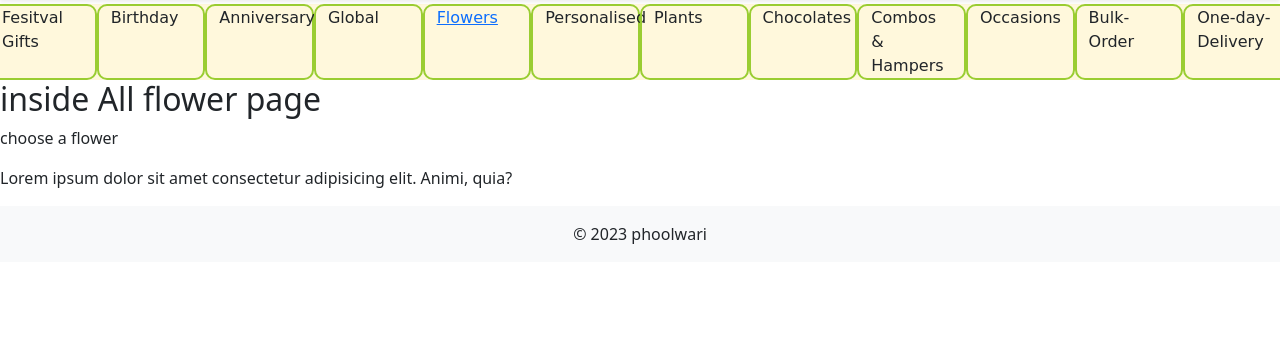
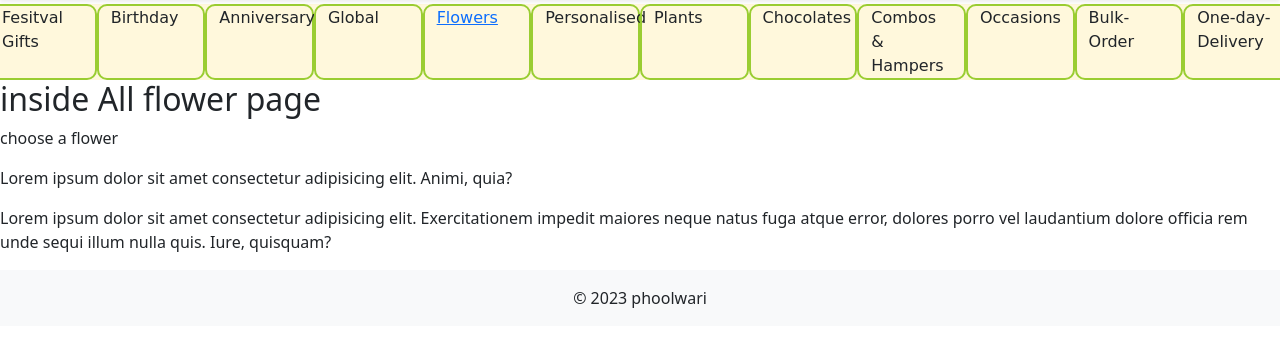
Before and after one commit to Gautam-kr-Chauhan/phoolwari, a Django app: page /flower/all_flowers/ in a window 1280 px wide. Shown: the part 74-421 px from the top of the page. Run offline with Django 4.2, Linux system fonts and the light colour scheme; some libraries are stand-ins or nearby versions.

Commit message:
checking the commit command

```diff
--- a/templates/page/all_flowers.html
+++ b/templates/page/all_flowers.html
@@ -4,4 +4,7 @@
     <h2>inside All flower page</h2>
     <p>choose a flower</p>
     <p>Lorem ipsum dolor sit amet consectetur adipisicing elit. Animi, quia?</p>
+    <p>Lorem ipsum dolor sit amet consectetur adipisicing elit. Exercitationem
+        impedit maiores neque natus fuga atque error, dolores porro vel laudantium
+        dolore officia rem unde sequi illum nulla quis. Iure, quisquam?</p>
 {% endblock content %}
```
